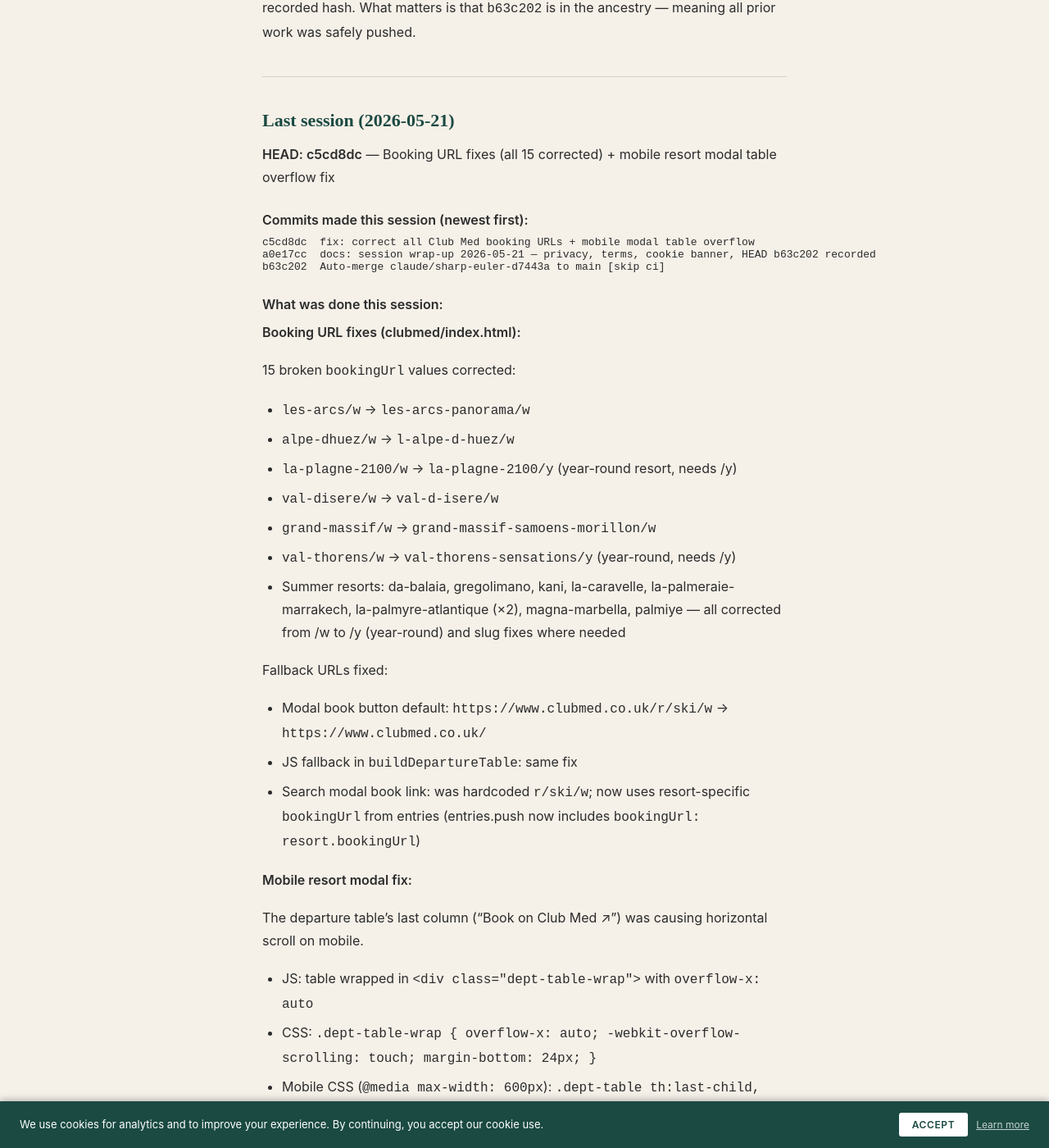
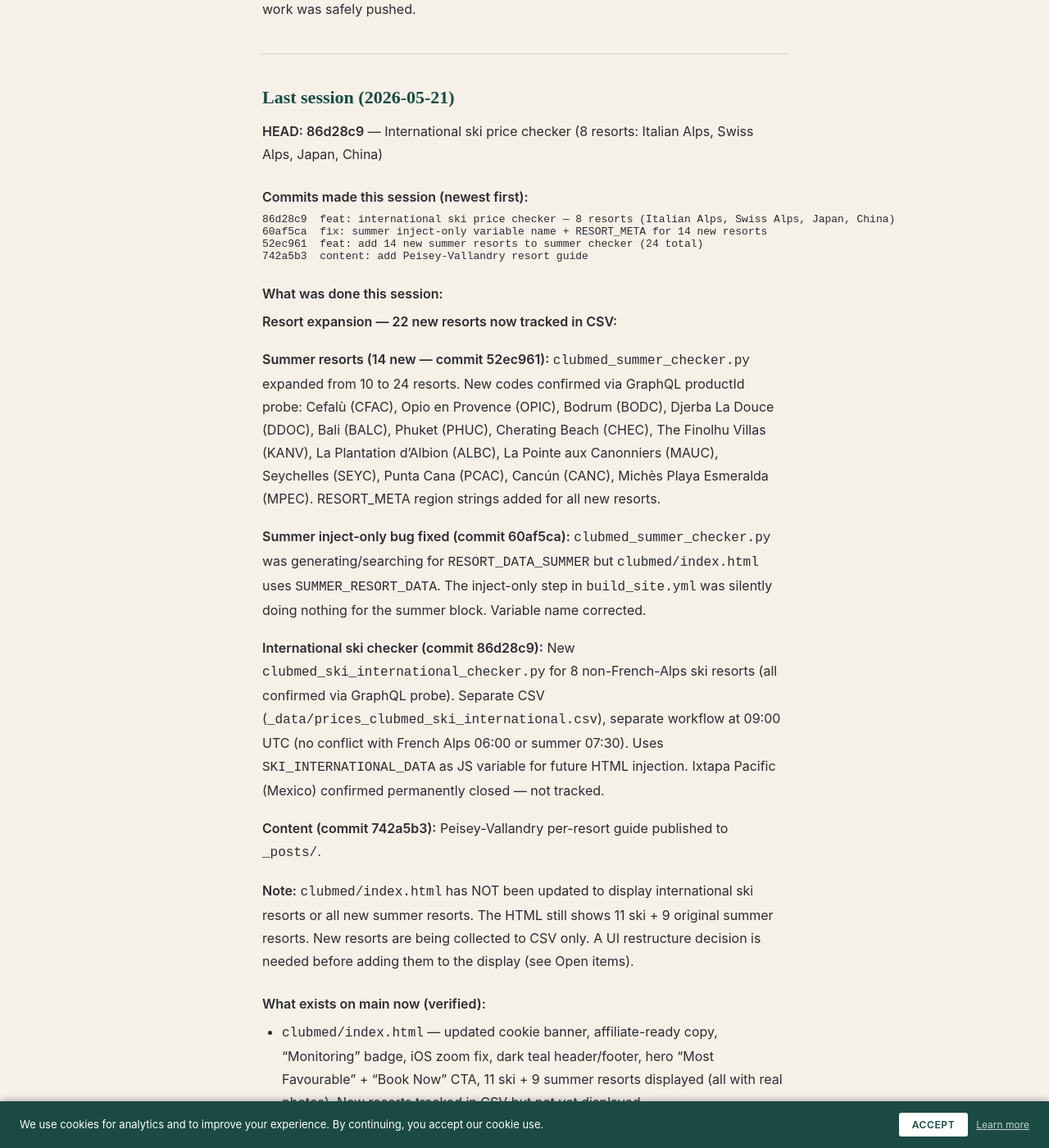
Before and after one commit to 215781/booking-window, a Jekyll site: the page built from NEXT_SESSION_PROMPT.md, in a window 1280 px wide and 1400 px high, scrolled down 827 px. Shown: the whole window at 82% size. Built offline with Jekyll 4.4.1, drawn with Linux system fonts in a browser that asks for light colours; some web fonts are replaced; our own code applies the rules of GitHub Pages for plain Markdown files; some of the changed text lies outside the part shown.

Commit message:
docs: session wrap-up 2026-05-21 — resort expansion (22 new resorts tracked), HEAD 86d28c9 recorded
Co-Authored-By: Claude Sonnet 4.6 <noreply@anthropic.com>

````diff
--- a/NEXT_SESSION_PROMPT.md
+++ b/NEXT_SESSION_PROMPT.md
@@ -9,10 +9,10 @@ Then read `PLAN.md` for the full task list.
 
 Run:
 ```bash
-git merge-base --is-ancestor c5cd8dc HEAD && echo "OK — HEAD is ahead of last recorded state" || echo "MISMATCH — investigate before starting work"
+git merge-base --is-ancestor 86d28c9 HEAD && echo "OK — HEAD is ahead of last recorded state" || echo "MISMATCH — investigate before starting work"
 ```
 
-Last recorded push: **`c5cd8dc`** (fix: correct all Club Med booking URLs + mobile modal table overflow)
+Last recorded push: **`86d28c9`** (feat: international ski price checker — 8 resorts)
 
 If the check prints MISMATCH: stop, do not begin work, diagnose what diverged and why.
 
@@ -22,59 +22,53 @@ Note: the verification uses ancestry (`--is-ancestor`) rather than exact match b
 
 ## Last session (2026-05-21)
 
-**HEAD: c5cd8dc** — Booking URL fixes (all 15 corrected) + mobile resort modal table overflow fix
+**HEAD: 86d28c9** — International ski price checker (8 resorts: Italian Alps, Swiss Alps, Japan, China)
 
 ### Commits made this session (newest first):
 ```
-c5cd8dc  fix: correct all Club Med booking URLs + mobile modal table overflow
-a0e17cc  docs: session wrap-up 2026-05-21 — privacy, terms, cookie banner, HEAD b63c202 recorded
-b63c202  Auto-merge claude/sharp-euler-d7443a to main [skip ci]
+86d28c9  feat: international ski price checker — 8 resorts (Italian Alps, Swiss Alps, Japan, China)
+60af5ca  fix: summer inject-only variable name + RESORT_META for 14 new resorts
+52ec961  feat: add 14 new summer resorts to summer checker (24 total)
+742a5b3  content: add Peisey-Vallandry resort guide
 ```
 
 ### What was done this session:
 
-**Booking URL fixes (clubmed/index.html):**
+**Resort expansion — 22 new resorts now tracked in CSV:**
 
-15 broken `bookingUrl` values corrected:
-- `les-arcs/w` → `les-arcs-panorama/w`
-- `alpe-dhuez/w` → `l-alpe-d-huez/w`
-- `la-plagne-2100/w` → `la-plagne-2100/y` (year-round resort, needs /y)
-- `val-disere/w` → `val-d-isere/w`
-- `grand-massif/w` → `grand-massif-samoens-morillon/w`
-- `val-thorens/w` → `val-thorens-sensations/y` (year-round, needs /y)
-- Summer resorts: da-balaia, gregolimano, kani, la-caravelle, la-palmeraie-marrakech, la-palmyre-atlantique (×2), magna-marbella, palmiye — all corrected from /w to /y (year-round) and slug fixes where needed
+**Summer resorts (14 new — commit 52ec961):** `clubmed_summer_checker.py` expanded from 10 to 24 resorts. New codes confirmed via GraphQL productId probe: Cefalù (CFAC), Opio en Provence (OPIC), Bodrum (BODC), Djerba La Douce (DDOC), Bali (BALC), Phuket (PHUC), Cherating Beach (CHEC), The Finolhu Villas (KANV), La Plantation d'Albion (ALBC), La Pointe aux Canonniers (MAUC), Seychelles (SEYC), Punta Cana (PCAC), Cancún (CANC), Michès Playa Esmeralda (MPEC). RESORT_META region strings added for all new resorts.
 
-Fallback URLs fixed:
-- Modal book button default: `https://www.clubmed.co.uk/r/ski/w` → `https://www.clubmed.co.uk/`
-- JS fallback in `buildDepartureTable`: same fix
-- Search modal book link: was hardcoded `r/ski/w`; now uses resort-specific `bookingUrl` from entries (entries.push now includes `bookingUrl: resort.bookingUrl`)
+**Summer inject-only bug fixed (commit 60af5ca):** `clubmed_summer_checker.py` was generating/searching for `RESORT_DATA_SUMMER` but `clubmed/index.html` uses `SUMMER_RESORT_DATA`. The inject-only step in `build_site.yml` was silently doing nothing for the summer block. Variable name corrected.
 
-**Mobile resort modal fix:**
+**International ski checker (commit 86d28c9):** New `clubmed_ski_international_checker.py` for 8 non-French-Alps ski resorts (all confirmed via GraphQL probe). Separate CSV (`_data/prices_clubmed_ski_international.csv`), separate workflow at 09:00 UTC (no conflict with French Alps 06:00 or summer 07:30). Uses `SKI_INTERNATIONAL_DATA` as JS variable for future HTML injection. Ixtapa Pacific (Mexico) confirmed permanently closed — not tracked.
 
-The departure table's last column ("Book on Club Med ↗") was causing horizontal scroll on mobile.
-- JS: table wrapped in `<div class="dept-table-wrap">` with `overflow-x: auto`
-- CSS: `.dept-table-wrap { overflow-x: auto; -webkit-overflow-scrolling: touch; margin-bottom: 24px; }`
-- Mobile CSS (`@media max-width: 600px`): `.dept-table th:last-child, .dept-table td:last-child { display: none; }` — book column hidden on mobile; the `.modal-cta` button below handles booking
+**Content (commit 742a5b3):** Peisey-Vallandry per-resort guide published to `_posts/`.
+
+**Note:** `clubmed/index.html` has NOT been updated to display international ski resorts or all new summer resorts. The HTML still shows 11 ski + 9 original summer resorts. New resorts are being collected to CSV only. A UI restructure decision is needed before adding them to the display (see Open items).
 
 ### What exists on main now (verified):
-- `clubmed/index.html` — updated cookie banner, affiliate-ready copy, "Monitoring" badge, iOS zoom fix, dark teal header/footer, hero "Most Favourable" + "Book Now" CTA, 11 ski + 9 summer resorts (all with real photos)
+- `clubmed/index.html` — updated cookie banner, affiliate-ready copy, "Monitoring" badge, iOS zoom fix, dark teal header/footer, hero "Most Favourable" + "Book Now" CTA, 11 ski + 9 summer resorts displayed (all with real photos). New resorts tracked in CSV but not yet displayed.
 - `index.html` — cookie consent banner added, updated hero copy, dark teal footer
 - `privacy.md` → renders at `/privacy/` via Jekyll (full UK GDPR policy)
 - `terms.md` → renders at `/terms/` via Jekyll (terms of use) — footer 404 now resolved
 - `_layouts/page.html` — Jekyll page layout for static pages
 - `images/` — 11 ski + 9 summer resort images (all Wikimedia CC-licensed)
 - `backup_to_gdrive.sh` — daily backup to Google Drive via launchd (03:00 daily)
-- `clubmed_checker.py` — PLAC code correct; per-resort duration override; stale-code filtering
-- `_data/prices_clubmed.csv` — 280 corrupt LP2C_WINTER rows present but filtered at query time
-- `_data/prices_clubmed_summer.csv` — summer resort data
+- `clubmed_checker.py` — French Alps ski checker, 11 resorts, daily 06:00 UTC. PLAC code correct.
+- `clubmed_summer_checker.py` — summer beach checker, 24 resorts, daily 07:30 UTC
+- `clubmed_ski_international_checker.py` — international ski checker, 8 resorts, daily 09:00 UTC
+- `_data/prices_clubmed.csv` — French Alps ski price log (280 corrupt LP2C_WINTER rows present but filtered at query time)
+- `_data/prices_clubmed_summer.csv` — summer resort data (24 resorts collecting)
+- `_data/prices_clubmed_ski_international.csv` — international ski data (header-only, collecting from 2026-05-21)
 - `markwarner/index.html` — Mark Warner tracker live at /markwarner/
 
 ### Open items for next session:
-- `build_site.yml` only rebuilds `clubmed/index.html` — should also handle summer CSV injection when `prices_clubmed_summer.csv` changes
+- **Site UI restructure needed** — `clubmed/index.html` still only displays 11 French Alps ski + 9 original summer resorts. 14 new summer resorts + 8 international ski resorts tracked in CSV but not yet displayed. Needs regional navigation design decision before HTML work: see PLAN.md backlog item "Site UI restructure — accommodate full resort portfolio".
+- `build_site.yml` only rebuilds `clubmed/index.html` — should also handle summer CSV injection when `prices_clubmed_summer.csv` changes. The `build_site.yml` does NOT yet call `clubmed_ski_international_checker.py --inject-only` — not needed until the HTML block is added.
 - Review PLAN_V2.md tasks B1–B15 for next priority — especially B6 (hero pull quote), B7 (copy rewrite), B2 (section reorder)
 - Review `claude/naughty-noyce-f4276b` branch: "copy: signal-first reframe — lead with £saved/% down" (May 10) — decide whether to merge
 - `post.html` footer still links to `/privacy.html` — should be updated to `/privacy/`
-- Articles 11–13 still pending: Peisey-Vallandry, Grand Massif, Serre-Chevalier per-resort guides
+- Articles 12–13 still pending: Grand Massif, Serre-Chevalier per-resort guides (Peisey-Vallandry published this session)
 
 ---
 
@@ -146,6 +140,9 @@ Why prices are mostly empty: Club Med UK hasn't opened winter 2026/27 bookings f
 - 2026-05-20 — **Summer resort images:** 9 Wikimedia Commons CC-licensed photos added to `images/` for all summer resorts. `RESORT_IMAGES` in `clubmed/index.html` wired up so summer cards display real photos instead of gradient placeholders. (commit 6fd54b8)
 - 2026-05-21 — **Booking URLs corrected (all 15):** All ski + summer `bookingUrl` values fixed — correct Club Med slugs and /y vs /w suffixes for year-round resorts. Fallback URL in modal and JS fixed. Search modal now uses resort-specific `bookingUrl` from entries. (commit c5cd8dc)
 - 2026-05-21 — **Mobile resort modal table overflow fixed:** Departure table wrapped in scrollable div (`dept-table-wrap`). Book column hidden on mobile via `@media max-width: 600px` — `.modal-cta` button handles booking on mobile. (commit c5cd8dc)
+- 2026-05-21 — **Peisey-Vallandry resort guide published** — per-resort blog post added to `_posts/`. (commit 742a5b3)
+- 2026-05-21 — **14 new summer resorts added to checker** — `clubmed_summer_checker.py` now 24 resorts. Summer inject-only bug fixed (RESORT_DATA_SUMMER→SUMMER_RESORT_DATA). RESORT_META region strings for all new resorts. (commits 52ec961, 60af5ca)
+- 2026-05-21 — **International ski checker launched** — `clubmed_ski_international_checker.py` for 8 resorts (Pragelato Sestriere, St. Moritz, 3 × Japan, 2 × China). Separate CSV + 09:00 UTC workflow. Ixtapa Pacific confirmed permanently closed. (commit 86d28c9)
 
 ---
 
@@ -218,6 +215,8 @@ Note: `resortId` (957) is embedded in the page HTML (`resort[_-]?id` regex). Upd
 
 ## Resort reference
 
+### French Alps ski (11 — displayed in clubmed/index.html)
+
 | Resort | Code | Departure |
 |---|---|---|
 | Tignes | `TIGC_WINTER` | Sunday |
@@ -231,6 +230,19 @@ Note: `resortId` (957) is embedded in the page HTML (`resort[_-]?id` regex). Upd
 | Grand Massif | `GMAC_WINTER` | TBC |
 | Val Thorens Sensations | `VTHC` | Sunday (no `_WINTER` suffix) |
 | Serre-Chevalier | `SECC_WINTER` | TBC |
+
+### International ski (8 — CSV only, not yet displayed)
+
+| Resort | Code | Region |
+|---|---|---|
+| Pragelato Sestriere | `PRAC_WINTER` | Italian Alps |
+| St. Moritz Roi Soleil | `SMRC` | Swiss Alps (no `_WINTER` suffix) |
+| Tomamu Hokkaido | `TOMC_WINTER` | Japan |
+| Kiroro Peak | `KIPC_WINTER` | Japan |
+| Kiroro Grand | `KIGC_WINTER` | Japan |
+| Sahoro Hokkaido | `SAOC_WINTER` | Japan |
+| Beidahu | `BEIC_WINTER` | China |
+| Changbaishan | `CBAC_WINTER` | China |
 
 ---
 
````
Also changed, not shown: PLAN.md (+3 -0 lines).
